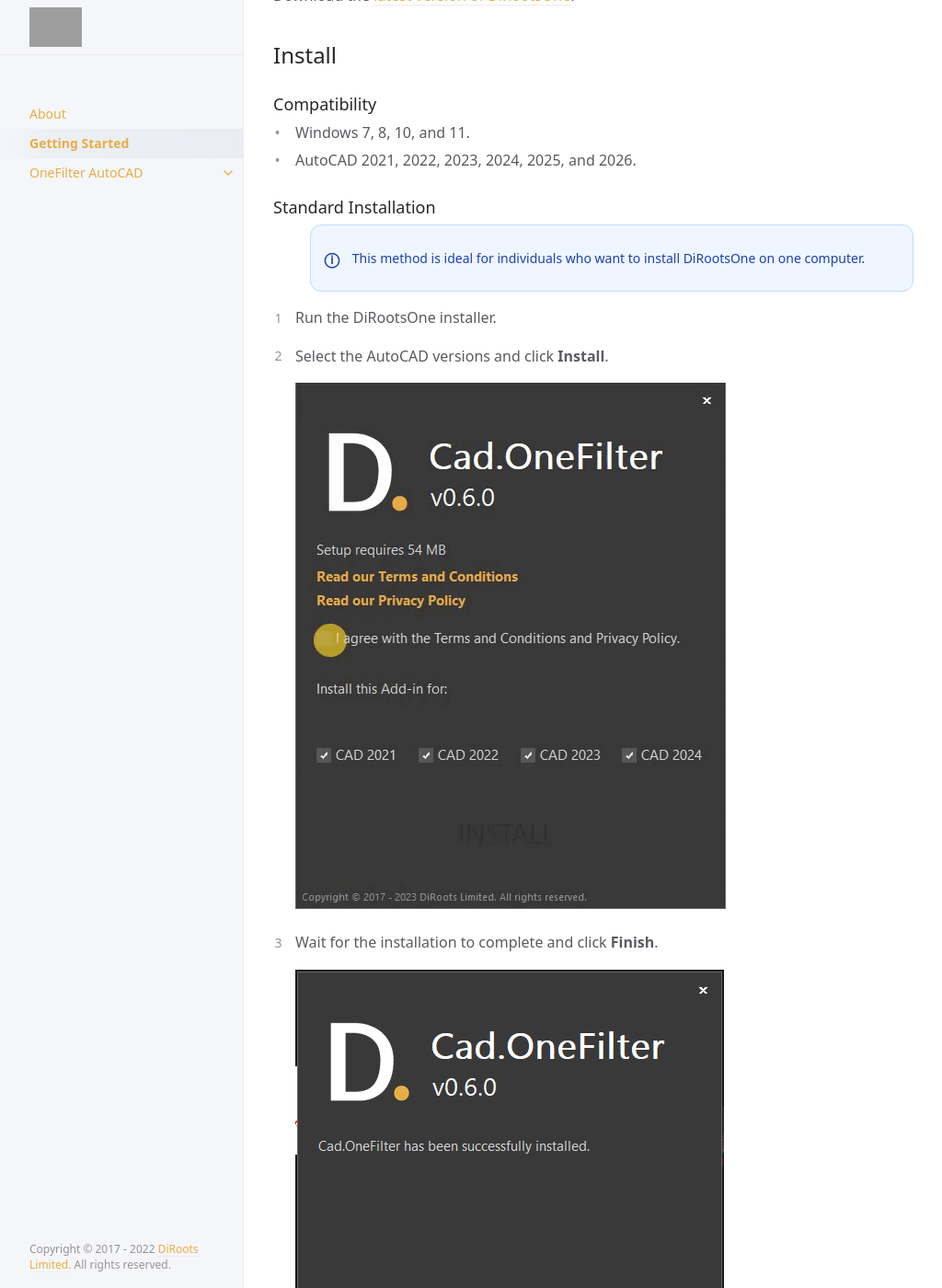
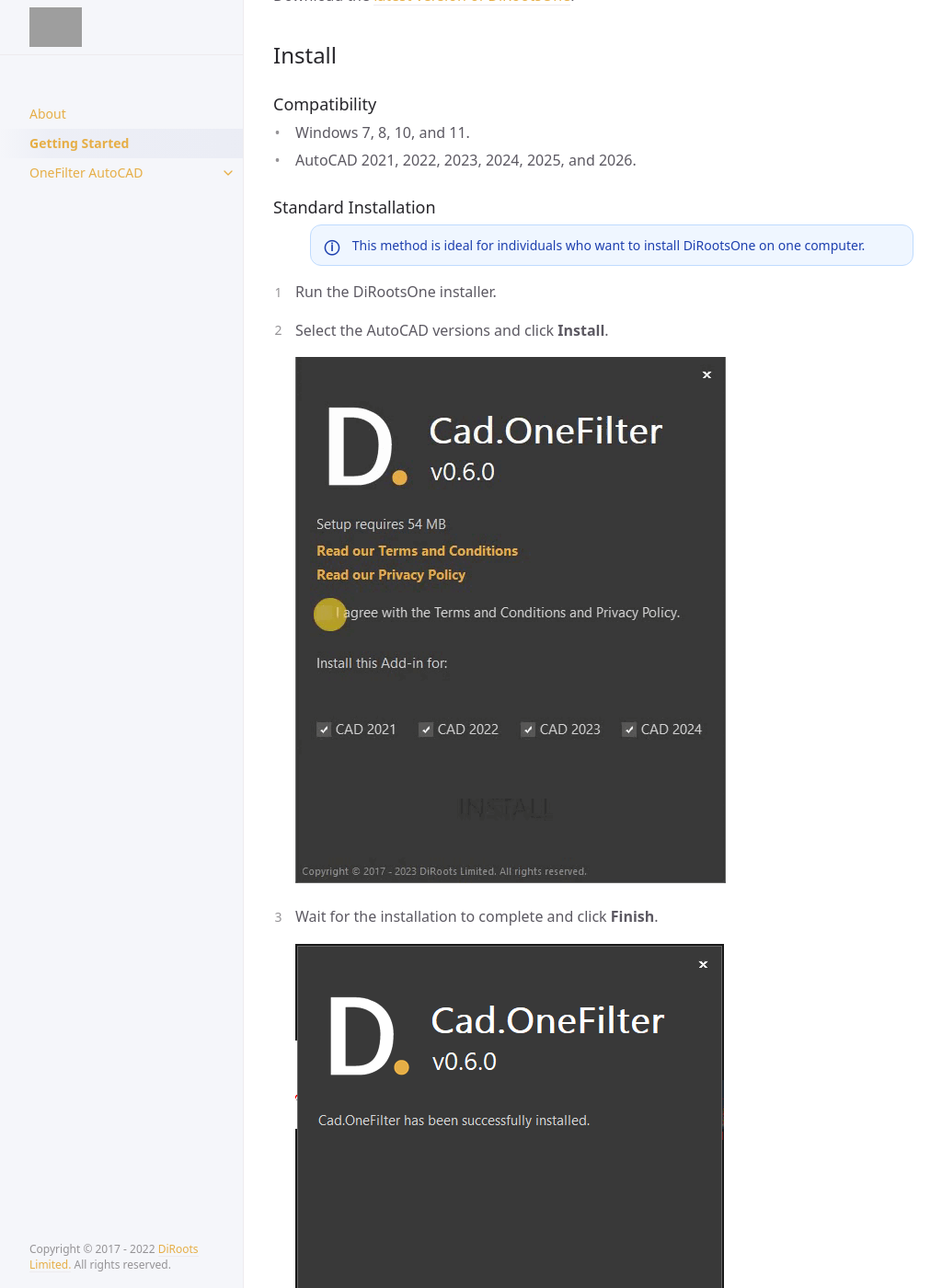
Before and after one commit to DiRoots-Limited/DiRootsOne.AutoCAD.Releases, a Jekyll site: the page built from DiRoots.One.AutoCAD.Releases/docs/getting-started.md, in a window 1280 px wide and 1400 px high, scrolled down 676 px. Shown: the whole window at 92% size, without its empty margins (107-1131 px from the left). Built offline with Jekyll 4.4.1, drawn with Linux system fonts in a browser that asks for light colours.

Commit message:
docs: reset paragraph margins in callouts

```diff
--- a/_sass/custom/custom.scss
+++ b/_sass/custom/custom.scss
@@ -86,6 +86,13 @@ blockquote.important {
   border-color: #fecaca;
 }
 
+blockquote.note > p,
+blockquote.new > p,
+blockquote.warning > p,
+blockquote.important > p {
+  margin: 0;
+}
+
 p.note::before,
 blockquote.note::before,
 p.new::before,
```
